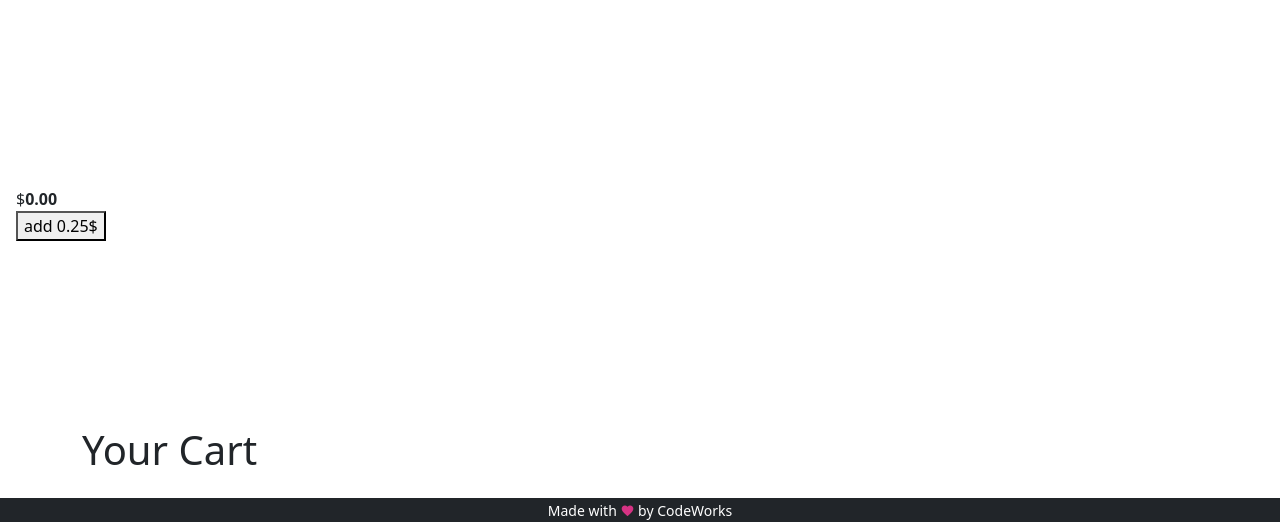
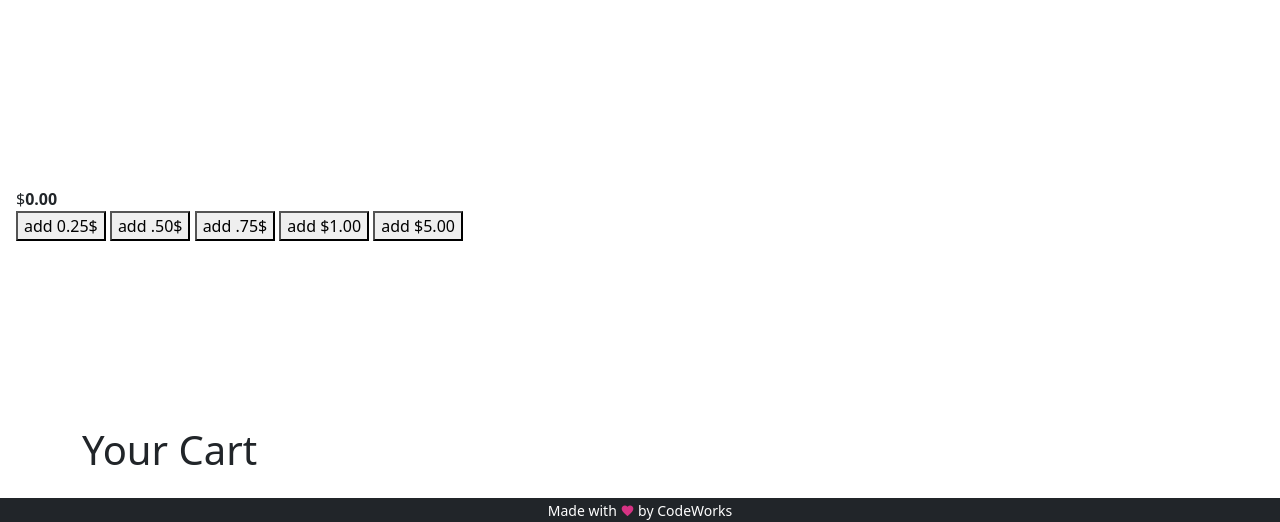
Before and after one commit to ryancraker/vendr, a plain HTML site: page index.html in a window 1280 px wide. Shown: the part 278-800 px from the top of the page. Drawn offline with nearby package versions, Linux system fonts and the light colour scheme.

Commit message:
additional "add moneys"  buttons added

```diff
--- a/app/controllers/SnacksController.js
+++ b/app/controllers/SnacksController.js
@@ -18,8 +18,8 @@ export class SnacksController {
     snacksCaseElem.innerHTML = snacksCase
   }
 
-  addQuarter() {
-    snacksService.addQuarter()
+  addMoney(amount) {
+    snacksService.addMoney(amount)
     console.log(AppState.money);
   }
 
--- a/app/services/SnacksService.js
+++ b/app/services/SnacksService.js
@@ -2,8 +2,8 @@ import { AppState } from "../AppState.js";
 
 class SnacksService {
 
-  addQuarter() {
-    AppState.money += .25
+  addMoney(amount) {
+    AppState.money += amount
   }
 
   buySnack(snackName) {
--- a/index.html
+++ b/index.html
@@ -39,8 +39,20 @@
     </div>
     <div>
       <span class="d-block">$<b id="money-total">0.00</b></span>
-      <button onclick="app.snacksController.addQuarter()">
+      <button onclick="app.snacksController.addMoney(.25)">
         add 0.25$
+      </button>
+      <button onclick="app.snacksController.addMoney(.5)">
+        add .50$
+      </button>
+      <button onclick="app.snacksController.addMoney(.75)">
+        add .75$
+      </button>
+      <button onclick="app.snacksController.addMoney(1)">
+        add $1.00
+      </button>
+      <button onclick="app.snacksController.addMoney(5)">
+        add $5.00
       </button>
     </div>
     <div class="container">
```
